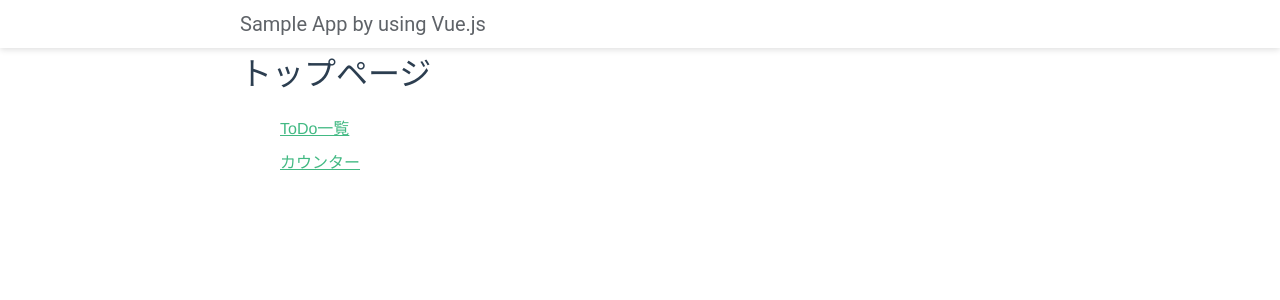
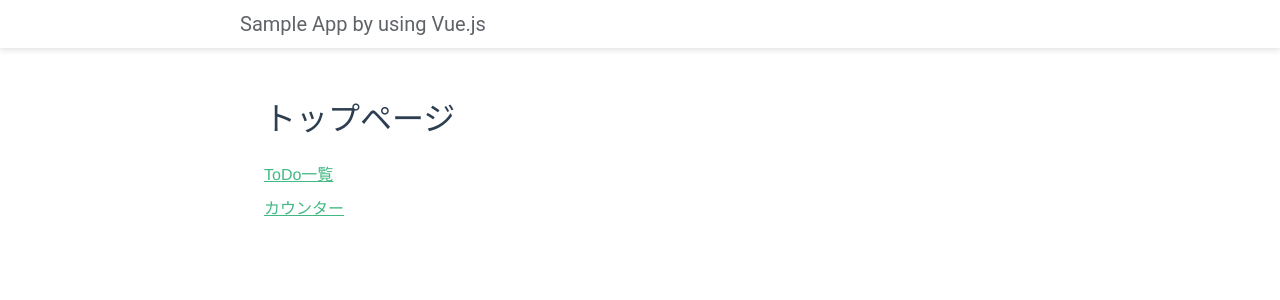
Before and after one commit to Ushinji/vue_todolist, a Vue app: page / in a window 1280 px wide. Shown: the top 300 px of the page. Built offline with nearby package versions, Linux system fonts and the light colour scheme.

Commit message:
Headerに合わせてページデザインを修正

```diff
--- a/src/App.vue
+++ b/src/App.vue
@@ -17,4 +17,10 @@ export default {
   -moz-osx-font-smoothing: grayscale;
   color: #2c3e50;
 }
+body {
+  margin: 0;
+};
+a {
+  color: #42b983;
+}
 </style>
--- a/src/components/pages/Counter.vue
+++ b/src/components/pages/Counter.vue
@@ -1,10 +1,9 @@
 <template>
-  <div>
-    <h1>Hogeカウンター</h1>
+  <div class="counter">
+    <router-link to="/">トップページへ戻る</router-link>
+    <h1>カウンター</h1>
     <div>{{ count }}</div>
     <button v-on:click="increment">+</button>
-    <input v-model="message" />
-    <div>{{message}}</div>
   </div>
 </template>
 
@@ -24,3 +23,13 @@ export default {
   },
 };
 </script>
+
+<style scoped>
+.counter {
+  padding: 24px;
+}
+
+h1 {
+  font-weight: normal;
+};
+</style>
--- a/src/components/pages/HelloWorld.vue
+++ b/src/components/pages/HelloWorld.vue
@@ -9,6 +9,7 @@
         <router-link to="/counter">カウンター</router-link>
       </li>
     </ul>
+    <router-view />
   </div>
 </template>
 
@@ -24,7 +25,11 @@ export default {
 </script>
 
 <style scoped>
-h1, h2 {
+.hello {
+  padding: 24px;
+}
+
+h1 {
   font-weight: normal;
 }
 ul {
--- a/src/components/pages/ToDoList.vue
+++ b/src/components/pages/ToDoList.vue
@@ -1,5 +1,6 @@
 <template>
   <div class="todo-list">
+    <router-link to="/">トップページへ戻る</router-link>
     <h1>ToDoList</h1>
     <InputText
       v-model="newTodoText"
@@ -84,6 +85,15 @@ export default {
 
 <style>
 .todo-list {
-  padding: 64px 128px;
+  padding: 24px;
+}
+
+h1 {
+  font-weight: normal;
+}
+
+ul {
+  list-style-type: none;
+  padding: 0;
 }
 </style>
```
